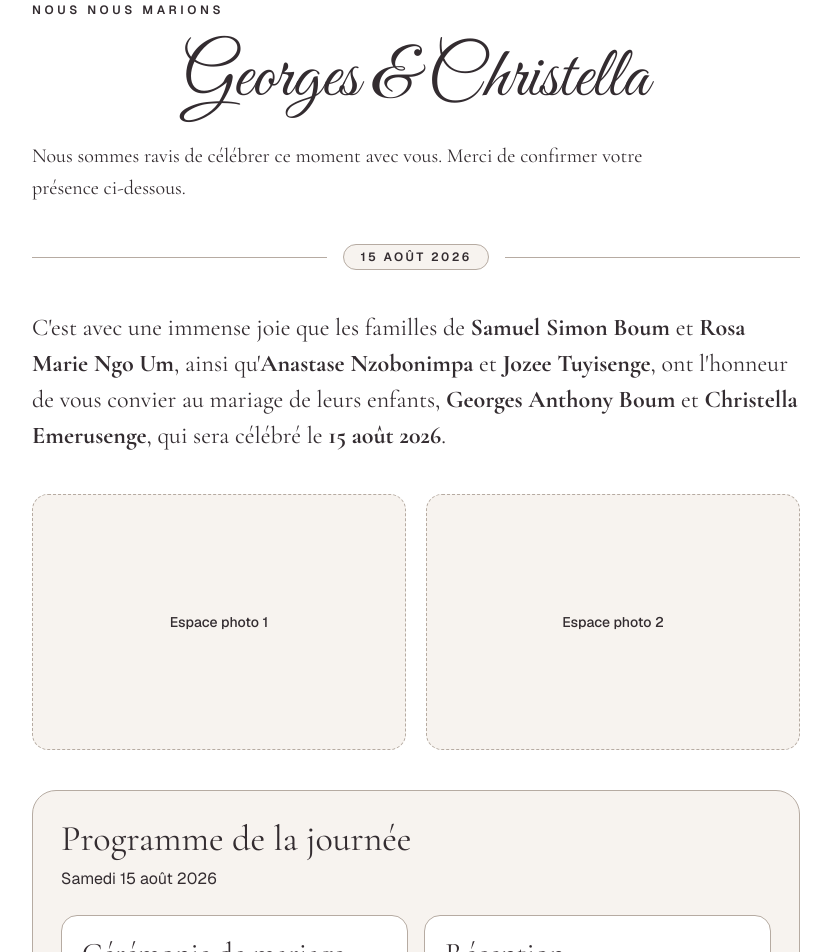
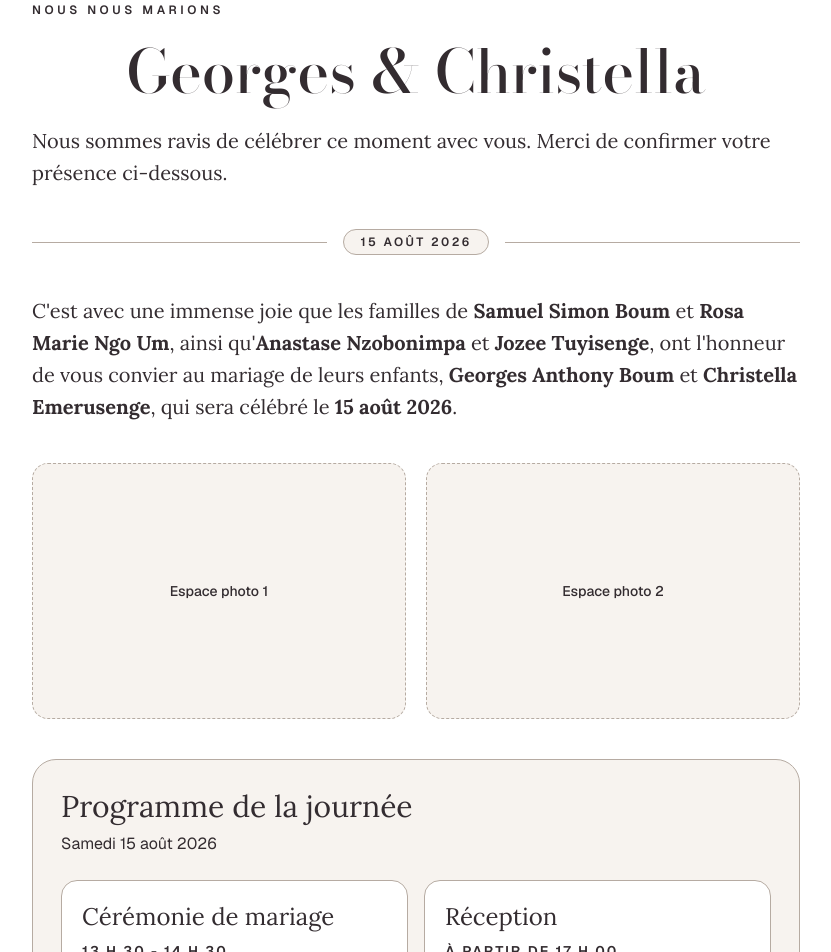
Before and after one commit to Freshafro/wedding-invitation, a Next.js app: page / in a window 1280 px wide. Shown: the part 120-1072 px from the top of the page, without its empty margins (224-1055 px from the left). Built offline with nearby package versions, Linux system fonts and the light colour scheme.

Commit message:
Font iterations

```diff
--- a/app/globals.css
+++ b/app/globals.css
@@ -9,8 +9,8 @@
   --border-muted: #b6aba2;
   --font-sans: var(--font-geist-sans);
   --font-mono: var(--font-geist-mono);
-  --font-display: var(--font-cormorant-garamond);
-  --font-script: var(--font-great-vibes);
+  --font-display: var(--font-lora);
+  --font-script: var(--font-bodoni-moda);
 }
 
 /* @media (prefers-color-scheme: dark) {
@@ -31,9 +31,9 @@ html {
 }
 
 .font-display {
-  font-family: var(--font-cormorant-garamond), "Times New Roman", serif;
+  font-family: var(--font-lora), Georgia, "Times New Roman", serif;
 }
 
 .font-script {
-  font-family: var(--font-great-vibes), "Brush Script MT", "Segoe Script", cursive;
+  font-family: var(--font-bodoni-moda), "Times New Roman", serif;
 }
--- a/app/layout.tsx
+++ b/app/layout.tsx
@@ -1,5 +1,5 @@
 import type { Metadata } from "next";
-import { Cormorant_Garamond, Great_Vibes, Geist, Geist_Mono } from "next/font/google";
+import { Bodoni_Moda, Geist, Geist_Mono, Lora } from "next/font/google";
 import "./globals.css";
 
 const geistSans = Geist({
@@ -12,16 +12,16 @@ const geistMono = Geist_Mono({
   subsets: ["latin"],
 });
 
-const cormorantGaramond = Cormorant_Garamond({
-  variable: "--font-cormorant-garamond",
+const lora = Lora({
+  variable: "--font-lora",
   subsets: ["latin"],
   weight: ["400", "500", "600", "700"],
 });
 
-const greatVibes = Great_Vibes({
-  variable: "--font-great-vibes",
+const bodoniModa = Bodoni_Moda({
+  variable: "--font-bodoni-moda",
   subsets: ["latin"],
-  weight: ["400"],
+  weight: ["500", "600", "700"],
 });
 
 export const metadata: Metadata = {
@@ -37,7 +37,7 @@ export default function RootLayout({
   return (
     <html lang="en">
       <body
-        className={`${geistSans.variable} ${geistMono.variable} ${cormorantGaramond.variable} ${greatVibes.variable} antialiased`}
+        className={`${geistSans.variable} ${geistMono.variable} ${lora.variable} ${bodoniModa.variable} antialiased`}
       >
         {children}
       </body>
--- a/app/page.tsx
+++ b/app/page.tsx
@@ -31,7 +31,7 @@ export default function Home() {
         ceremonyVenue: "La Visitation-de-la-Bienheureuse-Vierge-Marie",
         receptionTitle: "Reception",
         receptionTime: "Starting 5:00 PM",
-        receptionVenue: "Centre des congres et banquets Renaissance",
+        receptionVenue: "Centre des congrès et banquets Renaissance",
         openMap: "Open in Google Maps",
         photoPlaceholder1: "Photo Placeholder 1",
         photoPlaceholder2: "Photo Placeholder 2",
@@ -100,7 +100,7 @@ export default function Home() {
 
           <div className="space-y-4">
             <p className="text-xs font-semibold uppercase tracking-[0.3em]">{t.heroKicker}</p>
-            <h1 className="font-script text-center text-6xl leading-tight sm:text-7xl">{t.coupleNames}</h1>
+            <h1 className="font-script text-center text-5xl leading-tight sm:text-6xl">{t.coupleNames}</h1>
             <p className="font-display max-w-prose text-lg leading-8 sm:text-xl">{t.intro}</p>
           </div>
 
@@ -112,7 +112,7 @@ export default function Home() {
             <span className="h-px flex-1 border-t border-[var(--border-muted)]" />
           </div>
 
-          <p className="font-display text-xl leading-9 sm:text-2xl">{t.announcement}</p>
+          <p className="font-display text-lg leading-8 sm:text-xl">{t.announcement}</p>
 
           <div className="grid gap-5 sm:grid-cols-2">
             <div className="flex min-h-64 items-center justify-center rounded-2xl border border-dashed border-[var(--border-muted)] bg-[var(--surface-soft)] text-sm font-medium">
@@ -124,12 +124,12 @@ export default function Home() {
           </div>
 
           <div className="rounded-3xl border border-[var(--border-muted)] bg-[var(--surface-soft)] p-7">
-            <h2 className="font-display text-4xl">{t.scheduleTitle}</h2>
+            <h2 className="font-display text-2xl sm:text-3xl">{t.scheduleTitle}</h2>
             <p className="mt-2">{t.dateLabel}</p>
 
             <div className="mt-6 grid gap-4 sm:grid-cols-2">
               <article className="rounded-2xl border border-[var(--border-muted)] bg-white p-5">
-                <h3 className="font-display text-3xl">{t.ceremonyTitle}</h3>
+                <h3 className="font-display text-xl sm:text-2xl">{t.ceremonyTitle}</h3>
                 <p className="mt-2 text-sm font-semibold uppercase tracking-[0.14em]">{t.ceremonyTime}</p>
                 <p className="mt-2">{t.ceremonyVenue}</p>
                 <p className="mt-3">1847 Boul. Gouin E, Montreal, QC H2C 1C8</p>
@@ -144,7 +144,7 @@ export default function Home() {
               </article>
 
               <article className="rounded-2xl border border-[var(--border-muted)] bg-white p-5">
-                <h3 className="font-display text-3xl">{t.receptionTitle}</h3>
+                <h3 className="font-display text-xl sm:text-2xl">{t.receptionTitle}</h3>
                 <p className="mt-2 text-sm font-semibold uppercase tracking-[0.14em]">{t.receptionTime}</p>
                 <p className="mt-2">{t.receptionVenue}</p>
                 <p className="mt-3">7550 Boulevard Henri-Bourassa E, QC H1J 2K9</p>
```
